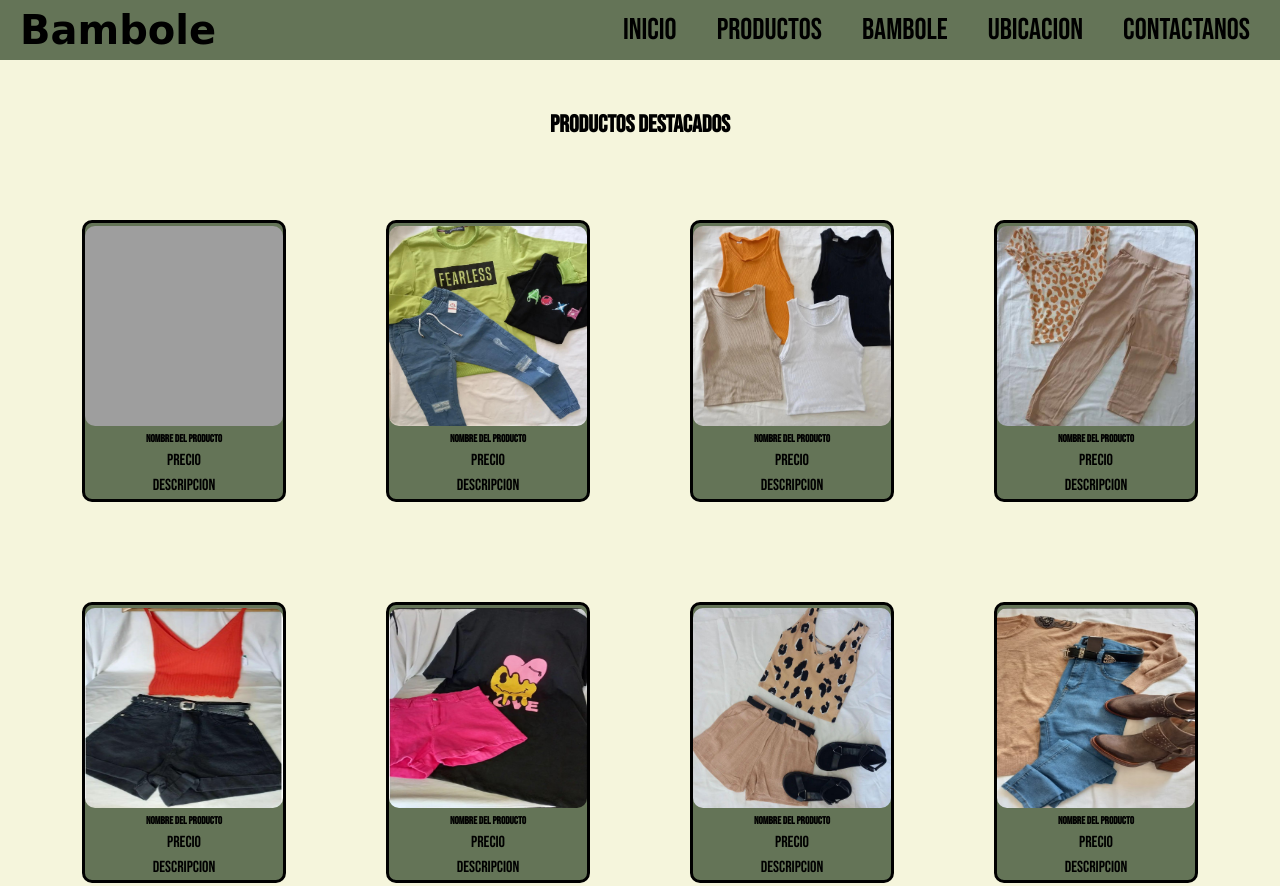
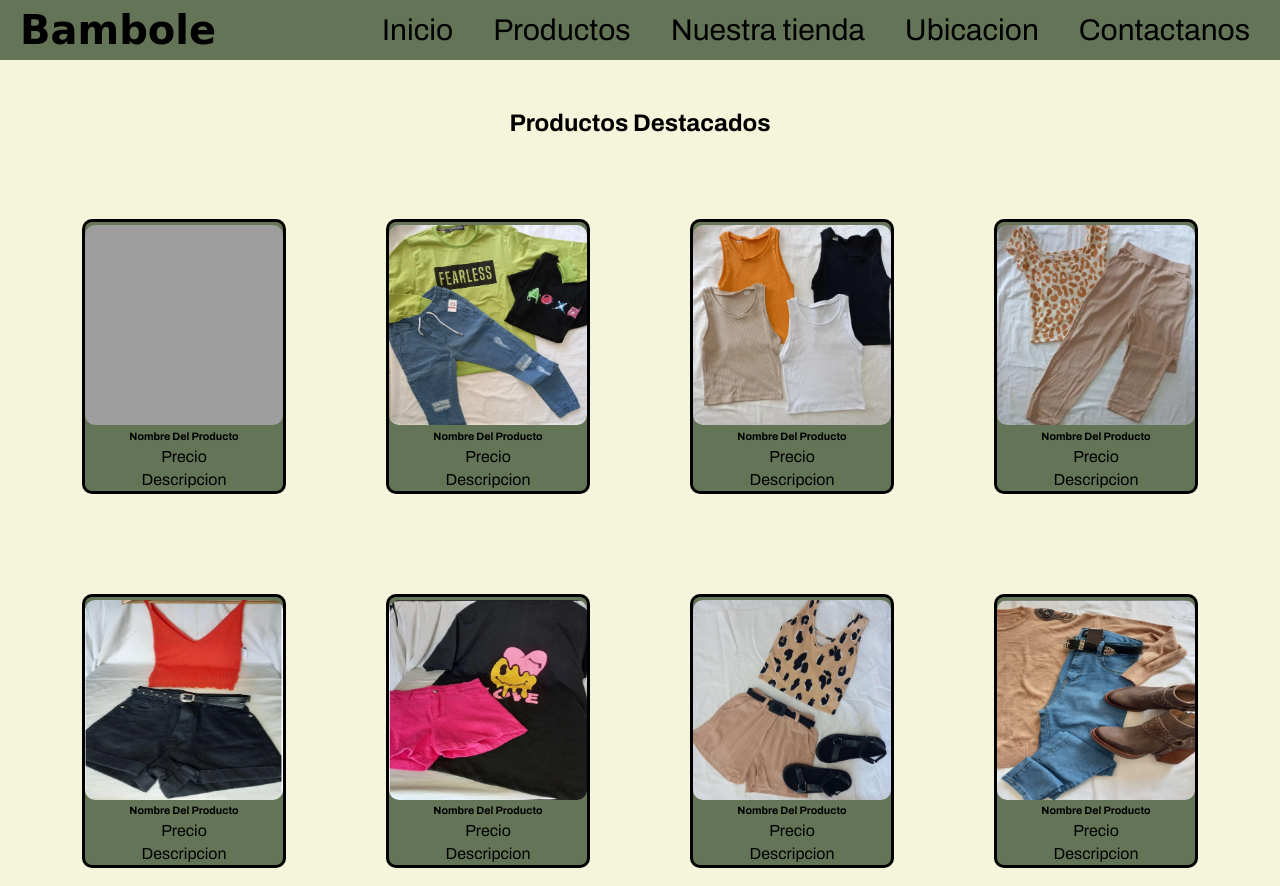
Before and after one commit to JohnPoulBravo10/Bambole-39385, a plain HTML site: page index.html in a window 1280 px wide. Shown: the top 886 px of the page. Drawn offline with Linux system fonts and the light colour scheme; grey boxes are pictures that could not be loaded; a web font is replaced by a local one.

```diff
--- a/css/estilos.css
+++ b/css/estilos.css
@@ -2,7 +2,7 @@
    margin: 0;
    padding: 0;
    box-sizing: border-box;
-}
+   font-family: 'Archivo', sans-serif;}
 
 
 .hero{
--- a/index.html
+++ b/index.html
@@ -5,6 +5,9 @@
     <meta http-equiv="X-UA-Compatible" content="IE=edge">
     <meta name="viewport" content="width=device-width, initial-scale=1.0">
     <title>Bambole</title>
+    <link rel="preconnect" href="https://fonts.googleapis.com">
+    <link rel="preconnect" href="https://fonts.gstatic.com" crossorigin>
+    <link href="https://fonts.googleapis.com/css2?family=Archivo:wght@300;400;500;700&display=swap" rel="stylesheet">
     <link rel="preconnect" href="https://fonts.googleapis.com">
     <link rel="preconnect" href="https://fonts.gstatic.com" crossorigin>
     <link href="https://fonts.googleapis.com/css2?family=Delicious+Handrawn&display=swap" rel="stylesheet">
@@ -24,7 +27,7 @@
                 <ul class="navbar" >
                     <li><a href="index.html">Inicio</a></li>
                     <li><a href="./pages/productos.html">Productos</a></li>
-                    <li><a href="./pages/nosotros.html">Bambole</a></li>
+                    <li><a href="./pages/nosotros.html">Nuestra tienda</a></li>
                     <li><a href="./pages/ubicacion.html">Ubicacion</a></li>
                     <li><a href="./pages/contacto.html">Contactanos</a></li>
                  </ul>
```
